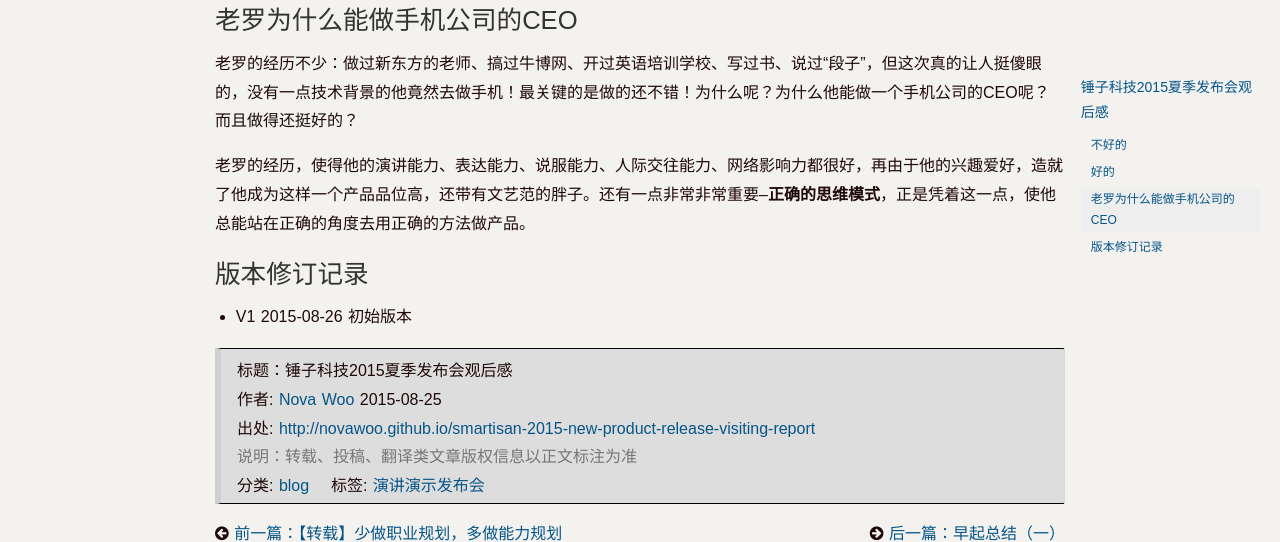
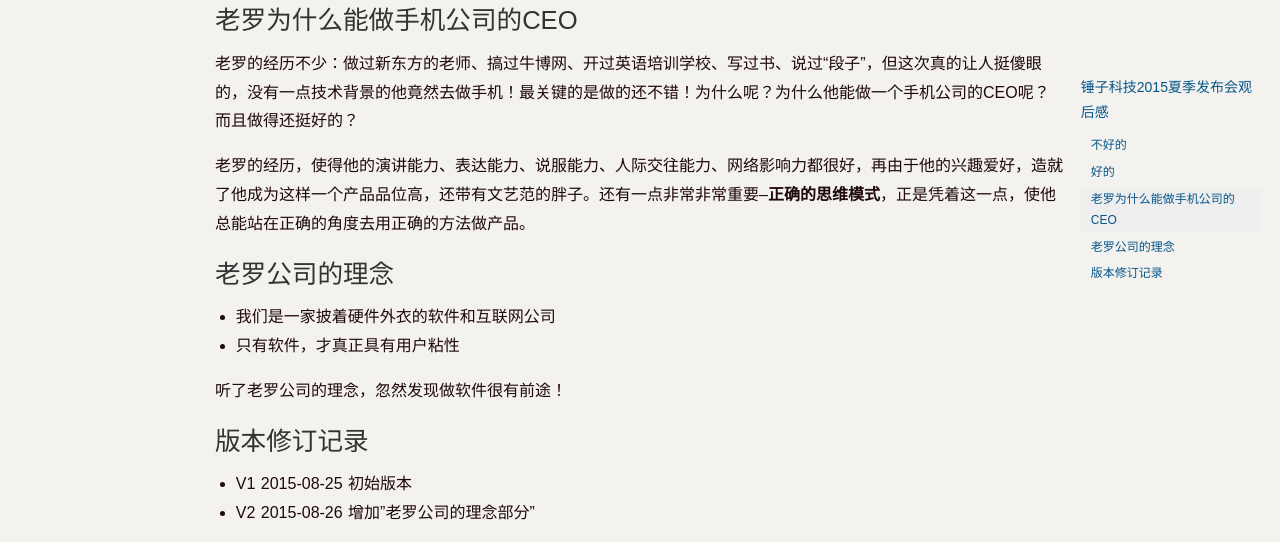
Before and after one commit to novawoo/novawoo.github.com, a Jekyll site: the page built from _posts/blog/2015-08-25-smartisan-2015-new-product-release-visiting-report.md, in a window 1280 px wide and 900 px high, scrolled down 1103 px, cut to the strip 0-542 px from the top of the window. Built offline with Jekyll 4.4.1, drawn with Linux system fonts in a browser that asks for light colours; Markdown is read by kramdown in place of the engine named in the settings; a script that is not in the unit is left out; comment, search, counter and statistics services are not loaded.

Commit message:
modified:   2015-08-25-smartisan-2015-new-product-release-visiting-report.md 	modified:   2015-08-26-career-planning-capacity-planning.md

```diff
--- a/_posts/blog/2015-08-25-smartisan-2015-new-product-release-visiting-report.md
+++ b/_posts/blog/2015-08-25-smartisan-2015-new-product-release-visiting-report.md
@@ -32,6 +32,12 @@
 
 老罗的经历，使得他的演讲能力、表达能力、说服能力、人际交往能力、网络影响力都很好，再由于他的兴趣爱好，造就了他成为这样一个产品品位高，还带有文艺范的胖子。还有一点非常非常重要--**正确的思维模式**，正是凭着这一点，使他总能站在正确的角度去用正确的方法做产品。
 
+## 老罗公司的理念
+- 我们是一家披着硬件外衣的软件和互联网公司
+- 只有软件，才真正具有用户粘性
+
+听了老罗公司的理念，忽然发现做软件很有前途！
 
 ## 版本修订记录
-- V1 2015-08-26 初始版本
+- V1 2015-08-25 初始版本
+- V2 2015-08-26 增加"老罗公司的理念部分"
```
Also changed, not shown: _posts/blog/2015-08-26-career-planning-capacity-planning.md (+1 -1 lines).
